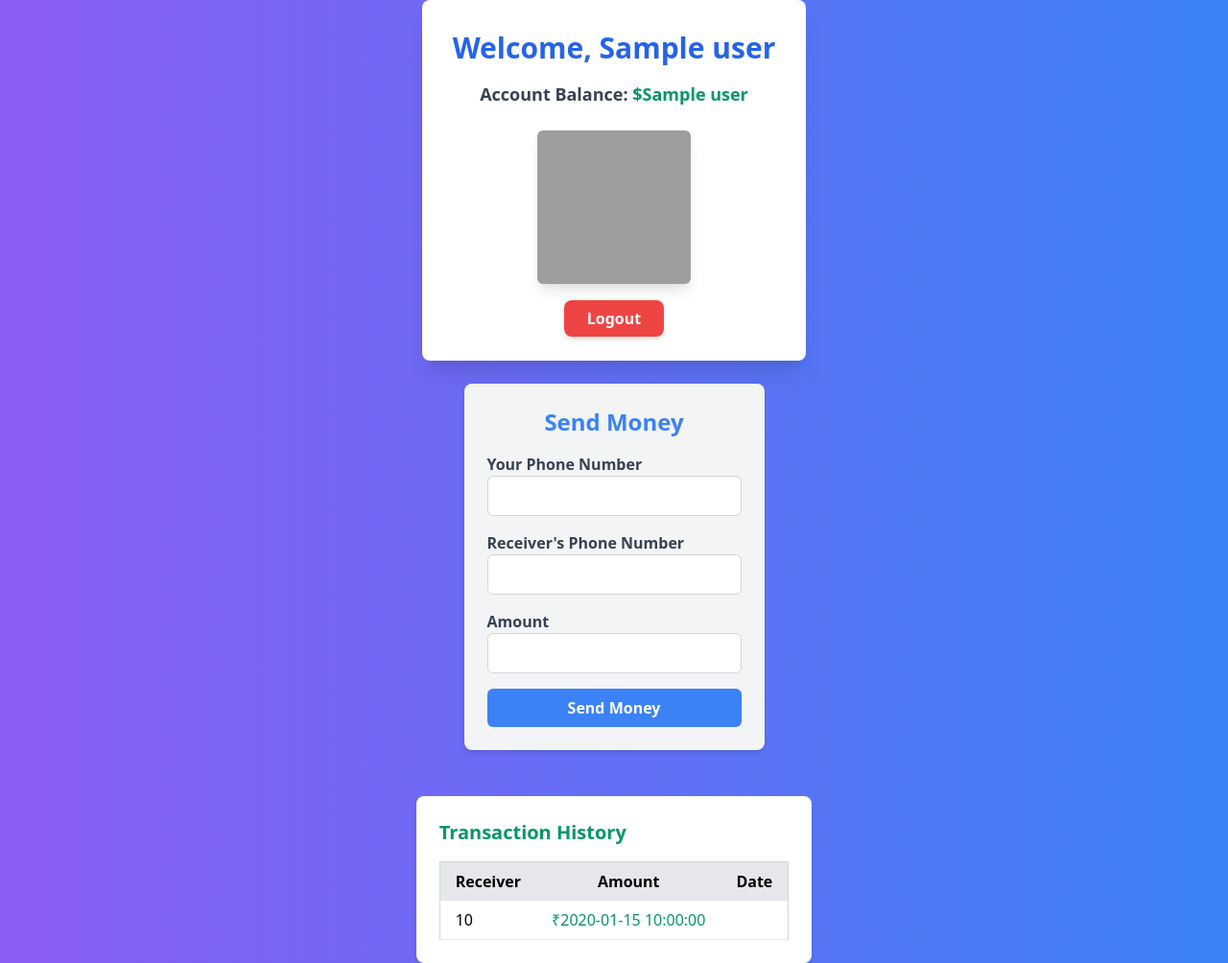
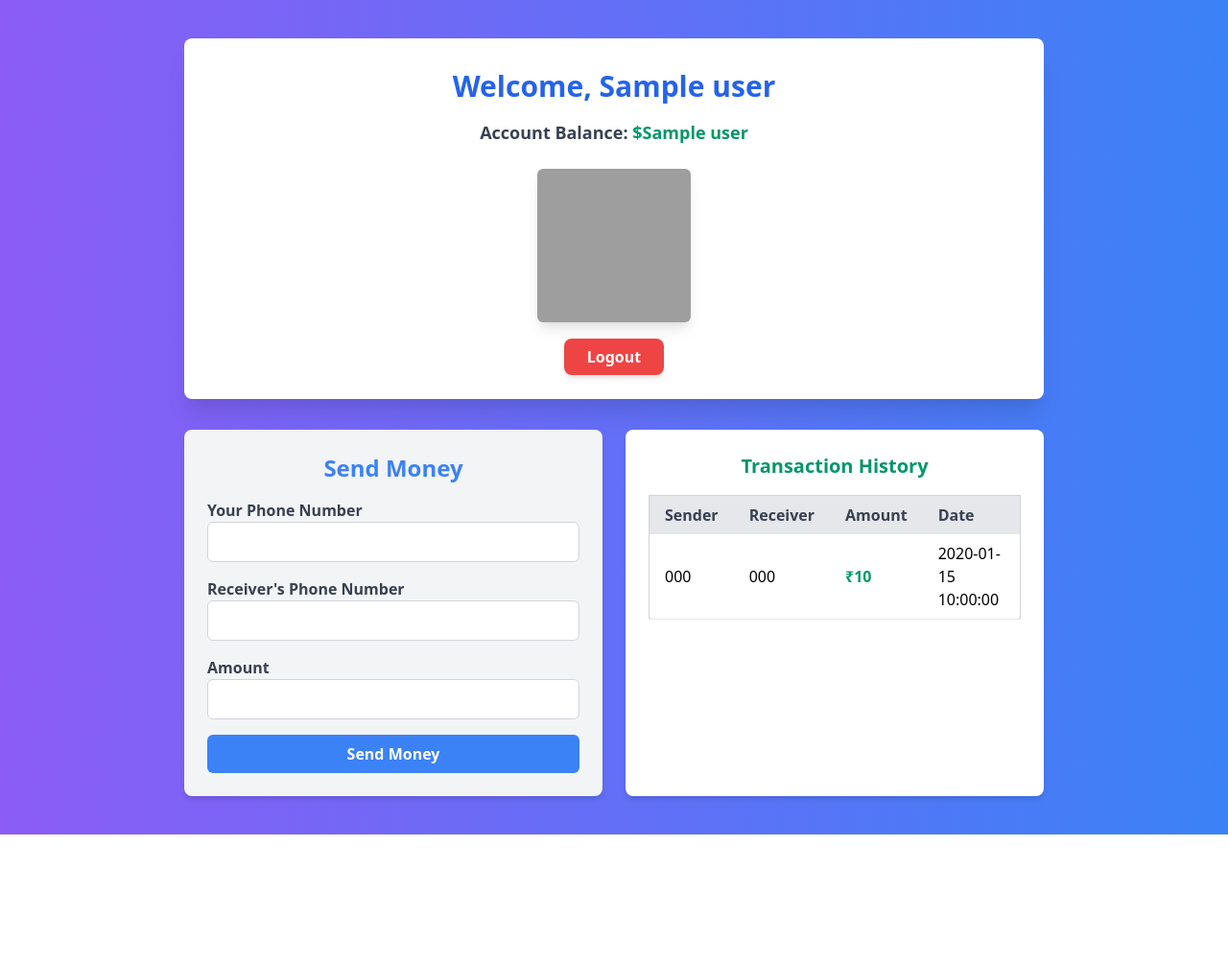
Before and after one commit to GuptajiRocks/sit-coin, a Flask app: page /dashboard in a window 1280 px wide. Shown: the whole page at 96% size. After the commit the page ends 870 px from the top, so only its background shows below. Run offline with Flask 3, Linux system fonts and the light colour scheme; the visitor is signed in with stand-in values (Sample User, id 1); a database or web service that is not in the repository returns one stand-in record (values such as "Sample title"); some libraries are stand-ins or nearby versions; grey boxes are pictures that could not be loaded.

Commit message:
sending and receiving id

```diff
--- a/app.py
+++ b/app.py
@@ -112,9 +112,8 @@ def dashboard():
     cursor.execute('SELECT * FROM users WHERE id = %s', (user_id,))
     user = cursor.fetchone()
 
-    # Fetch transaction history
-    cursor.execute('SELECT receiver_phone, amount, timestamp FROM transactions WHERE sender_phone = %s ORDER BY timestamp DESC',
-                   (user[2],))
+    cursor.execute('SELECT sender_phone, receiver_phone, amount, timestamp FROM transactions WHERE sender_phone = %s or receiver_phone = %s ORDER BY timestamp DESC',
+                   (user[2], user[2],))
     transactions = cursor.fetchall()
 
     conn.close()
@@ -122,16 +121,14 @@ def dashboard():
 
 @app.route('/send_money', methods=['POST'])
 def send_money():
-    sender_phone = request.form.get('sender_phone')  # Sender's phone from form input
-    receiver_phone = request.form.get('receiver_phone')  # Receiver's phone from form input
-    amount = request.form.get('amount')  # Amount from form input
+    sender_phone = request.form.get('sender_phone')
+    receiver_phone = request.form.get('receiver_phone')
+    amount = request.form.get('amount')
 
-    # Validate input fields
     if not sender_phone or not receiver_phone or not amount:
         flash("All fields are required!", "danger")
         return redirect(url_for('dashboard'))
 
-    # Validate amount is a positive number
     try:
         amount = float(amount)
         if amount <= 0:
@@ -144,7 +141,6 @@ def send_money():
     conn = get_db_connection()
     cursor = conn.cursor()
 
-    # Fetch sender details
     cursor.execute("SELECT id, balance FROM users WHERE phone = %s", (sender_phone,))
     sender = cursor.fetchone()
 
@@ -155,7 +151,6 @@ def send_money():
 
     sender_id, sender_balance = sender
 
-    # Fetch receiver details
     cursor.execute("SELECT id FROM users WHERE phone = %s", (receiver_phone,))
     receiver = cursor.fetchone()
 
@@ -166,17 +161,14 @@ def send_money():
 
     receiver_id = receiver[0]
 
-    # Check sender balance
     if sender_balance < amount:
         flash("Insufficient balance!", "danger")
         conn.close()
         return redirect(url_for('dashboard'))
 
-    # Perform transaction (deduct from sender, add to receiver)
     cursor.execute("UPDATE users SET balance = balance - %s WHERE id = %s", (amount, sender_id))
     cursor.execute("UPDATE users SET balance = balance + %s WHERE id = %s", (amount, receiver_id))
 
-    # Record transaction
     cursor.execute("INSERT INTO transactions (sender_phone, receiver_phone, amount) VALUES (%s, %s, %s)",
                    (sender_phone, receiver_phone, amount))
 
@@ -186,24 +178,6 @@ def send_money():
     flash(f"₹{amount} sent successfully to {receiver_phone}!", "success")
     return redirect(url_for('dashboard'))
 
-
-# @app.route('/dashboard')
-# def dashboard():
-#     if 'user_id' not in session:
-#         flash('Please log in to access your dashboard.', 'warning')
-#         return redirect(url_for('login'))
-
-#     user_id = session['user_id']
-#     conn = get_db_connection()
-#     cursor = conn.cursor()
-#     cursor.execute('SELECT * FROM users WHERE id = %s', (user_id,))
-#     user = cursor.fetchone()
-#     conn.close()
-
-#     return render_template('dashboard.html', user=user)
-
-
-
 @app.route('/logout')
 def logout():
     session.clear()
--- a/templates/dashboard.html
+++ b/templates/dashboard.html
@@ -6,10 +6,12 @@
     <title>Dashboard</title>
     <link href="https://unpkg.com/tailwindcss@^2/dist/tailwind.min.css" rel="stylesheet">
 </head>
-<body class="bg-gradient-to-r from-purple-500 to-blue-500 min-h-screen flex flex-col items-center justify-center">
+<body class="bg-gradient-to-r from-purple-500 to-blue-500 min-h-screen flex flex-col items-center py-10 px-4">
+
+    <div class="max-w-4xl w-full space-y-8">
 
         <!-- User Info Card -->
-    <div class="bg-white rounded-lg shadow-xl p-8 max-w-md text-center mb-6">
+        <div class="bg-white rounded-lg shadow-xl p-8 text-center">
             <h2 class="text-3xl font-bold text-blue-600 mb-4">Welcome, {{ user[1] }}</h2>
             <p class="text-lg text-gray-700 font-semibold">Account Balance:
                 <span class="text-green-600 font-bold">${{ user[4] }}</span>
@@ -32,7 +34,11 @@
             </div>
         </div>
 
-    <div class="bg-gray-100 p-6 rounded-lg shadow-md mb-6">
+        <!-- Money Transfer & Transaction History in Grid Layout -->
+        <div class="grid grid-cols-1 md:grid-cols-2 gap-6">
+
+            <!-- Money Transfer Form -->
+            <div class="bg-gray-100 p-6 rounded-lg shadow-md">
                 <h2 class="text-2xl font-bold text-center text-blue-500 mb-4">Send Money</h2>
                 <form action="{{ url_for('send_money') }}" method="POST" class="space-y-4">
                     <div>
@@ -53,25 +59,36 @@
                 </form>
             </div>
 
-
-    <div class="bg-white shadow-md rounded-lg p-6 mt-6">
-        <h2 class="text-xl font-bold text-green-600 mb-4">Transaction History</h2>
-        <table class="min-w-full border border-gray-300">
+            <!-- Transaction History -->
+            <div class="bg-white shadow-md rounded-lg p-6">
+                <h2 class="text-xl font-bold text-green-600 mb-4 text-center">Transaction History</h2>
+                <div class="overflow-x-auto">
+                    <table class="min-w-full border border-gray-300 rounded-lg shadow-md">
                         <thead>
-                <tr class="bg-gray-200">
-                    <th class="py-2 px-4">Receiver</th>
-                    <th class="py-2 px-4">Amount</th>
-                    <th class="py-2 px-4">Date</th>
+                            <tr class="bg-gray-200 text-gray-700">
+                                <th class="py-2 px-4 text-left">Sender</th>
+                                <th class="py-2 px-4 text-left">Receiver</th>
+                                <th class="py-2 px-4 text-left">Amount</th>
+                                <th class="py-2 px-4 text-left">Date</th>
                             </tr>
                         </thead>
                         <tbody>
                             {% for transaction in transactions %}
-                <tr class="border-b">
+                            <tr class="border-b hover:bg-gray-100 transition">
+                                <td class="py-2 px-4">{{ transaction[0] }}</td>
                                 <td class="py-2 px-4">{{ transaction[1] }}</td>
-                    <td class="py-2 px-4 text-green-600">₹{{ transaction[2] }}</td>
+                                <td class="py-2 px-4 text-green-600 font-semibold">₹{{ transaction[2] }}</td>
                                 <td class="py-2 px-4">{{ transaction[3] }}</td>
                             </tr>
                             {% endfor %}
                         </tbody>
                     </table>
                 </div>
+            </div>
+
+        </div>
+
+    </div>
+
+</body>
+</html>
```
Also changed, not shown: static/qr_codes/9311279920.png (added). Lines whose indentation alone changed are shown as unchanged.
